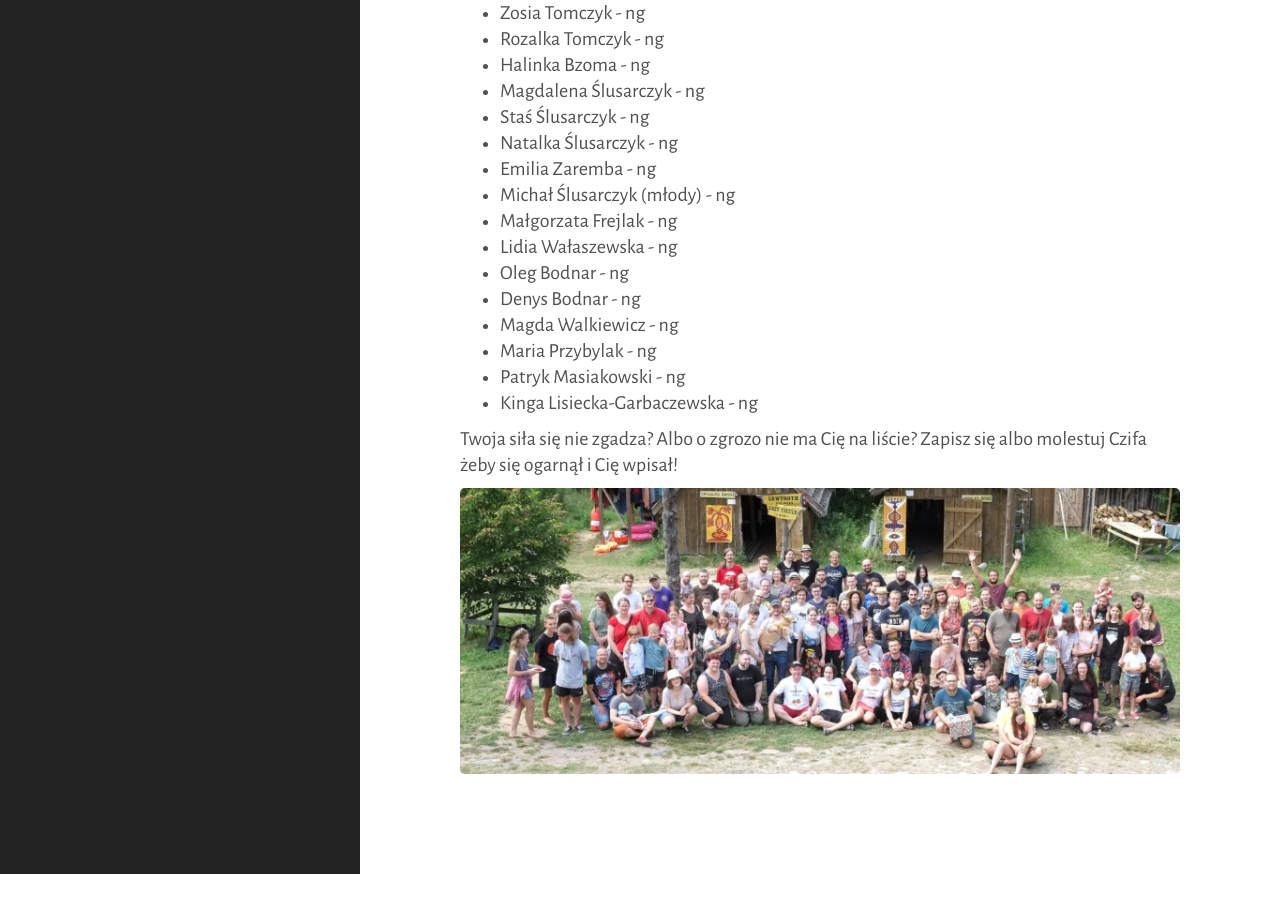
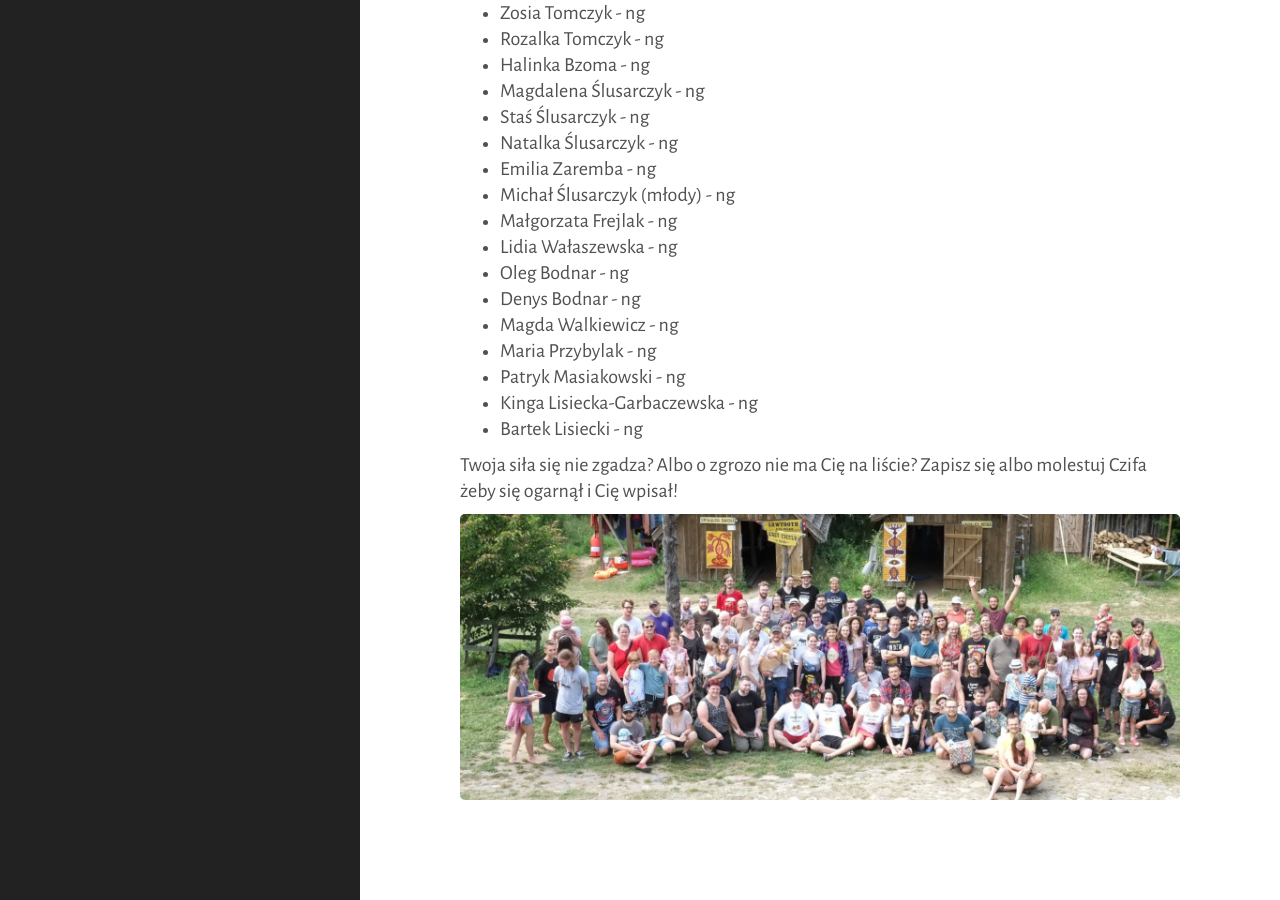
Before and after one commit to tasuki/lsg, a Jekyll site: the page built from _pages/zarejestrowani.md, in a window 1280 px wide and 900 px high, scrolled down 2490 px. Built offline with Jekyll 4.4.1, drawn with Linux system fonts in a browser that asks for light colours; before the commit the page ends 3364 px from its top, so only the background shows below that.

Commit message:
Update zarejestrowani.md

```diff
--- a/_pages/zarejestrowani.md
+++ b/_pages/zarejestrowani.md
@@ -114,6 +114,7 @@ Zarejestrowani uczestnicy, mniej więcej według stopnia:
 - Maria Przybylak - ng
 - Patryk Masiakowski - ng
 - Kinga Lisiecka-Garbaczewska - ng
+- Bartek Lisiecki - ng
 
 Twoja siła się nie zgadza? Albo o zgrozo nie ma Cię na liście? Zapisz się albo molestuj Czifa żeby się ogarnął i Cię wpisał!
 
```
